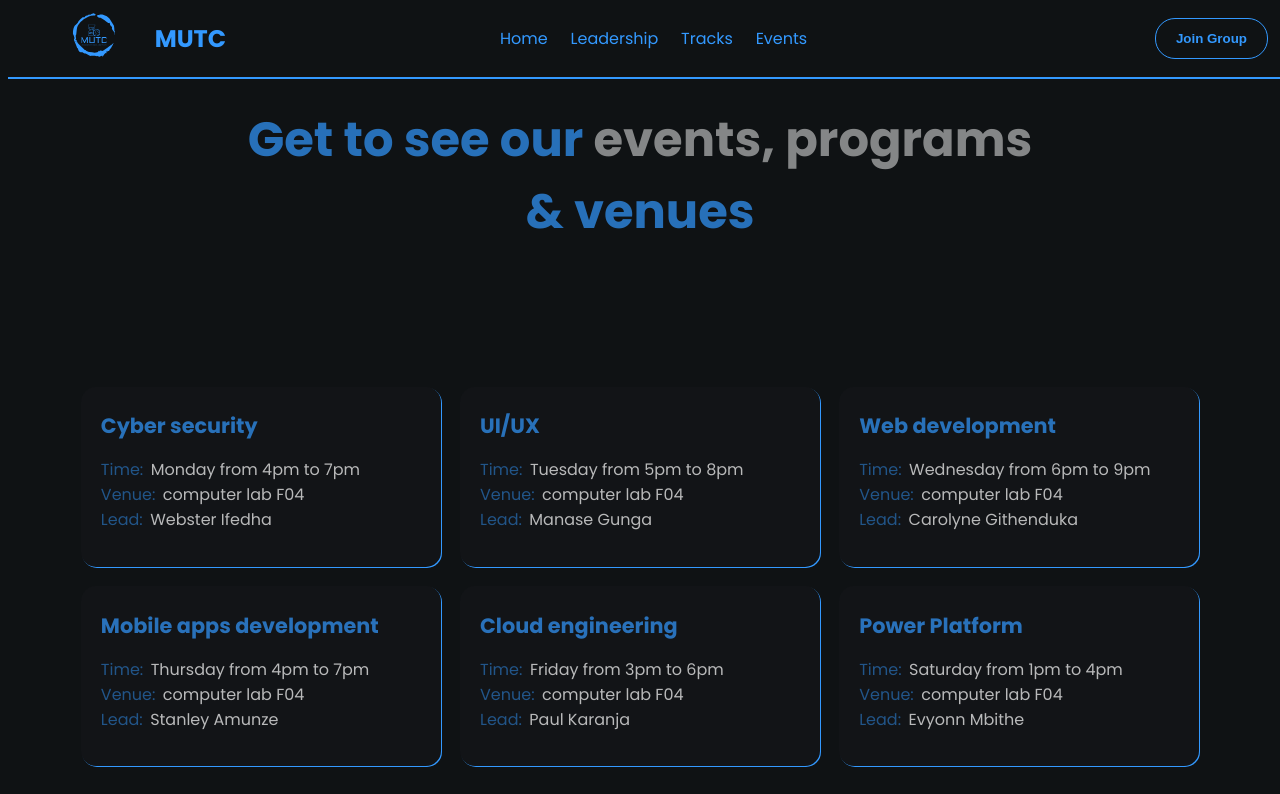
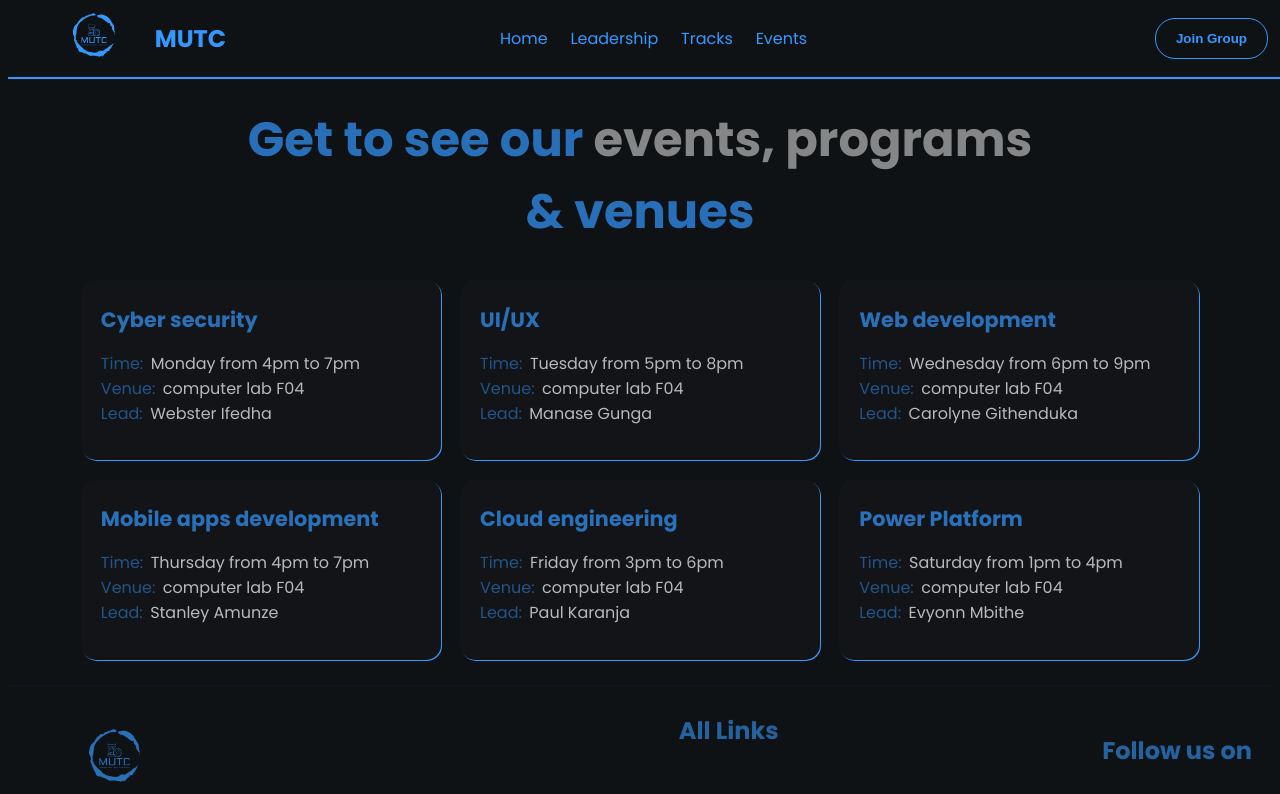
Before and after one commit to JAS-D98/MUTC_Website_t2give, a React (Vite) app: page /events in a window 1280 px wide. Shown: the top 794 px of the page. Built offline with nearby package versions, Linux system fonts and the light colour scheme.

Commit message:
adjust events container width

```diff
--- a/src/Pages/Events/Events.css
+++ b/src/Pages/Events/Events.css
@@ -3,7 +3,7 @@
     justify-content: center;
     align-items: center;
     width: 100%;
-    height: 100vh;
+    height: auto;
     flex-direction: column;
 }
 .events h1{
--- a/src/components/Navbar/Navbar.jsx
+++ b/src/components/Navbar/Navbar.jsx
@@ -4,6 +4,7 @@ import navLinks from './Navbar'
 import logo from '../../assets/images/logo.svg'
 import Button from '../Button/Button'
 import menu from './../../assets/images/menu.png'
+import close from './../../assets/images/close.svg'
 
 const Menu=()=>{
     return (
@@ -49,7 +50,7 @@ export default function Navbar() {
 
       <div className='gpt3__navbar-menu'>
         {toggleMenu
-        ? <img src={menu} alt="close icon" width={30} height={30} onClick={()=>setToggleMenu(false)}/>
+        ? <img src={close} alt="close icon" width={30} height={30} onClick={()=>setToggleMenu(false)}/>
         : <img src={menu} alt="menu icon" width={30} height={30} onClick={()=>setToggleMenu(true)}/>
         }
         {toggleMenu && (
```
Also changed, not shown: src/assets/images/close.svg (added).
